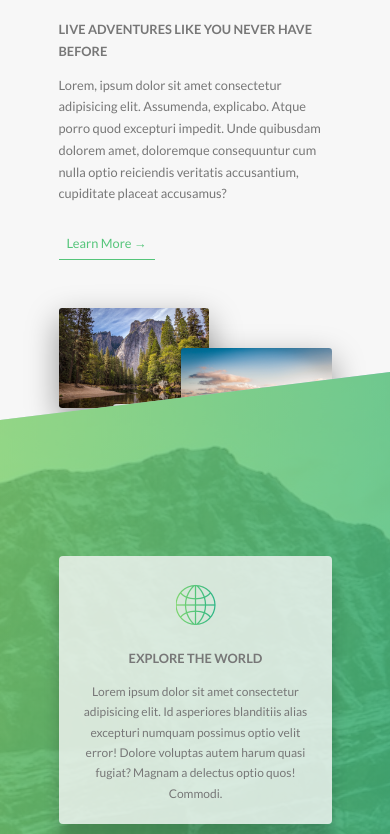
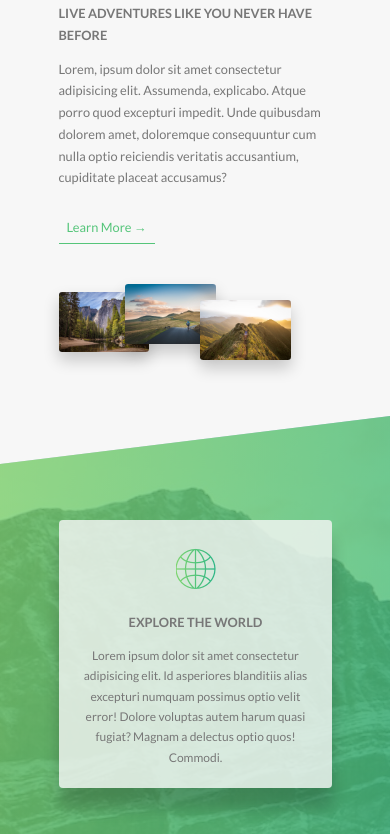
Before and after one commit to OxiCuza/advanced-css, a website: page Natours/index.html in a window 390 px wide. Shown: the part 1116-1950 px from the top of the page. Drawn offline with Linux system fonts and the light colour scheme.

Commit message:
write media queries - layout, about and features sections

```diff
--- a/Natours/index.html
+++ b/Natours/index.html
@@ -390,7 +390,7 @@
             </div>
             <div class="col-1-of-2">
                 <p class="footer__copyright">
-                    build websites with sass from advanced css and sass online courses for my portfolio as an expert fronted web dev. Original design from <a href="#" class="footer__link">Jonas Schmedtman</a>. Copyright 2020 &copy; by <a href="#" class="footer__link">OxiCuza</a>
+                    Build websites with sass from advanced css and sass online courses for my portfolio as an expert fronted web dev. Original design from <a href="#" class="footer__link">Jonas Schmedtman</a>. Copyright 2020 &copy; by <a href="#" class="footer__link">OxiCuza</a>
                 </p>
             </div>
         </div>
--- a/Natours/scss/base/_utilities.scss
+++ b/Natours/scss/base/_utilities.scss
@@ -4,6 +4,10 @@
 
 .u-margin-bottom-big {
 	margin-bottom: 8rem !important;
+
+	@include responsive (tab-portrait) {
+		margin-bottom: 6rem !important;
+	}
 }
 
 .u-margin-bottom-medium {
--- a/Natours/scss/components/_composition.scss
+++ b/Natours/scss/components/_composition.scss
@@ -9,6 +9,16 @@
 		transition: all 0.2s;
 		outline-offset: 1.1rem;
 
+		@include responsive (tab-portrait) {
+			position: relative;
+			float: left;
+			width: 33.3333%;
+			box-shadow: 0 1rem 2rem rgba($color-black, 0.2);
+			outline-offset: .8rem;
+			text-align: center;
+
+		}
+
 		&--p1 {
 			left: 0;
 			top: 0;
@@ -17,11 +27,21 @@
 		&--p2 {
 			right: 0;
 			top: 5rem;
+
+			@include responsive(tab-portrait) {
+				left: -3rem;
+				top: -1rem;
+			}
 		}
 
 		&--p3 {
 			left: 20%;
 			top: 12rem;
+
+			@include responsive(tab-portrait) {
+				left: -5rem;
+				top: 1rem;
+			}
 		}
 
 		&:hover {
--- a/Natours/scss/components/_feature-box.scss
+++ b/Natours/scss/components/_feature-box.scss
@@ -11,16 +11,11 @@
 		font-size: 5rem;
 		margin-bottom: 0.5rem;
 		display: inline-block;
-		background-image: linear-gradient(
-			to right,
-			$color-primary-light,
-			$color-primary-dark
-		);
+		background-image: linear-gradient(to right,
+				$color-primary-light,
+				$color-primary-dark);
 		-webkit-background-clip: text;
 		color: transparent;
-	}
-
-	&__text {
 	}
 
 	&:hover {
--- a/Natours/scss/layout/_footer.scss
+++ b/Natours/scss/layout/_footer.scss
@@ -7,6 +7,10 @@
     &__logo-box {
         text-align: center;
         margin-bottom: 8rem;
+
+        @include responsive(tab-portrait) {
+            margin-bottom: 5rem;
+        }
     }
 
     &__logo {
@@ -18,6 +22,11 @@
         border-top: 2px solid $color-text-dark;
         padding-top: 2rem;
         display: inline-block;
+
+        @include responsive(tab-portrait) {
+            width: 100%;
+            text-align: center;
+        }
     }
 
     &__list {
@@ -33,7 +42,9 @@
     }
 
     &__link {
-        &:link, &:visited {
+
+        &:link,
+        &:visited {
             color: $color-light-1;
             background-color: $color-text-dark-3;
             text-decoration: none;
@@ -42,7 +53,8 @@
             transition: all .2s;
         }
 
-        &:hover, &:active {
+        &:hover,
+        &:active {
             color: $color-primary;
             box-shadow: 0 1rem 2rem rgba($color-black, .5);
             transform: rotate(5deg) scale(1.2);
@@ -53,6 +65,11 @@
         border-top: 2px solid $color-text-dark;
         padding-top: 2rem;
         width: 85%;
-        float: right;;
+        float: right;
+
+        @include responsive(tab-portrait) {
+            width: 100%;
+            float: none;
+        }
     }
 }
--- a/Natours/scss/pages/_home.scss
+++ b/Natours/scss/pages/_home.scss
@@ -6,18 +6,20 @@
 
 .section-features {
 	padding: 20rem 0;
-	background-image: linear-gradient(
-			to right bottom,
+	background-image: linear-gradient(to right bottom,
 			rgba($color-primary-light, 0.8),
-			rgba($color-primary-dark, 0.8)
-		),
+			rgba($color-primary-dark, 0.8)),
 		url(../img/nat-4.jpg);
 	background-size: cover;
 	transform: skewY(-7deg);
 	margin-top: -9rem;
 
-	& > * {
+	&>* {
 		transform: skewY(7deg);
+	}
+
+	@include responsive (tab-portrait) {
+		padding: 10rem 0;
 	}
 }
 
@@ -25,28 +27,36 @@
 	background-color: $color-light-1;
 	padding: 20rem 0 15rem 0;
 	margin-top: -10rem;
+
+	@include responsive (tab-portrait) {
+		padding: 15rem 0 10rem 0;
+	}
 }
 
 .section-stories {
 	position: relative;
 	padding: 15rem 0;
+
+	@include responsive (tab-portrait) {
+		padding: 10rem 0;
+	}
 }
 
 .section-book {
 	padding: 15rem 0;
-	background-image: linear-gradient(
-		to right bottom,
-		$color-primary-light,
-		$color-primary-dark
-	);
+	background-image: linear-gradient(to right bottom,
+			$color-primary-light,
+			$color-primary-dark);
+
+	@include responsive (tab-portrait) {
+		padding: 10rem 0;
+	}
 }
 
 .book {
-	background-image: linear-gradient(
-			100deg,
+	background-image: linear-gradient(100deg,
 			rgba($color-text-light, 0.85) 50%,
-			transparent 50%
-		),
+			transparent 50%),
 		url(../img/nat-10.jpg);
 	background-size: cover;
 	height: 50rem;
```
Also changed, not shown: Natours/css/style.css.
